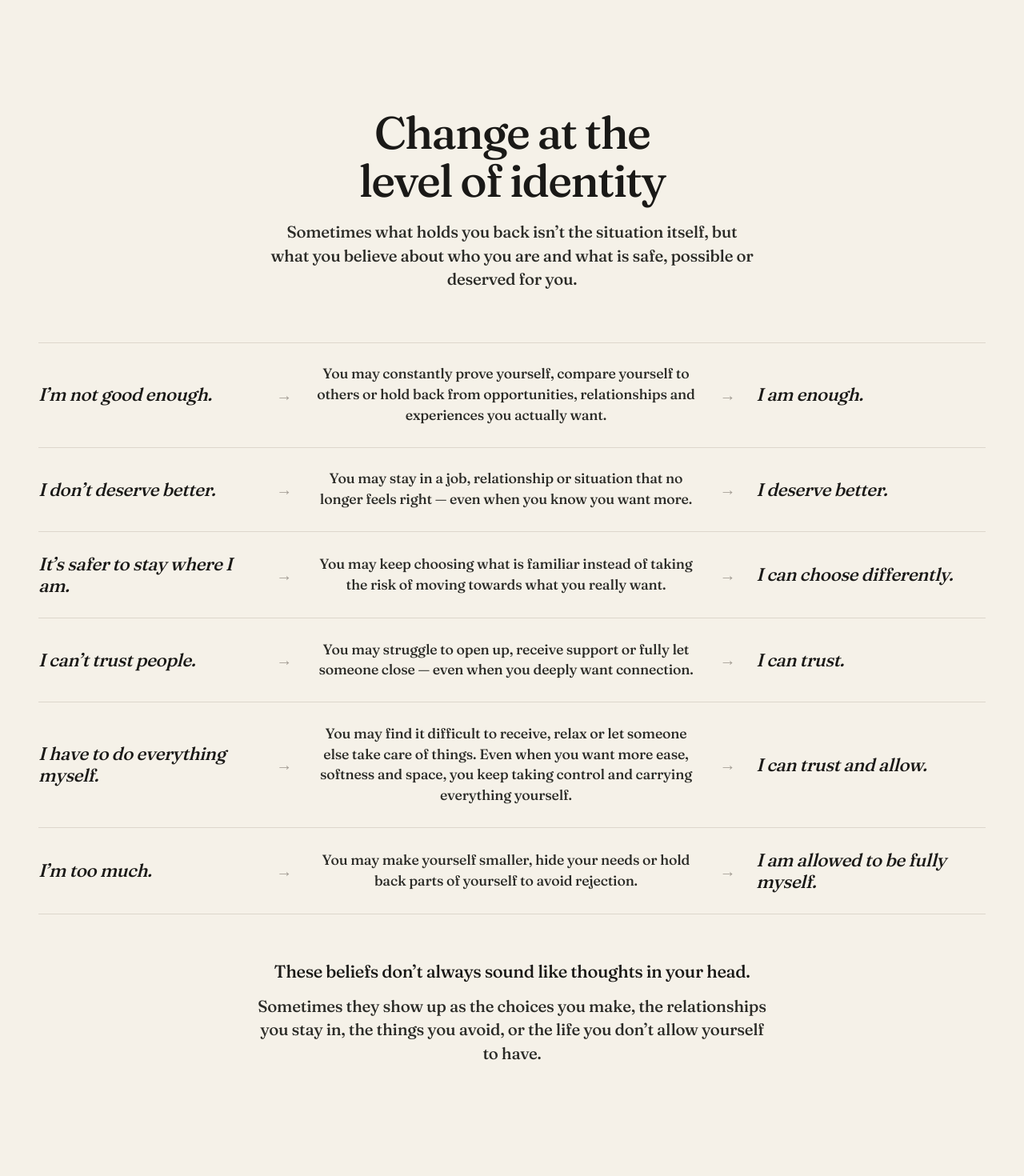
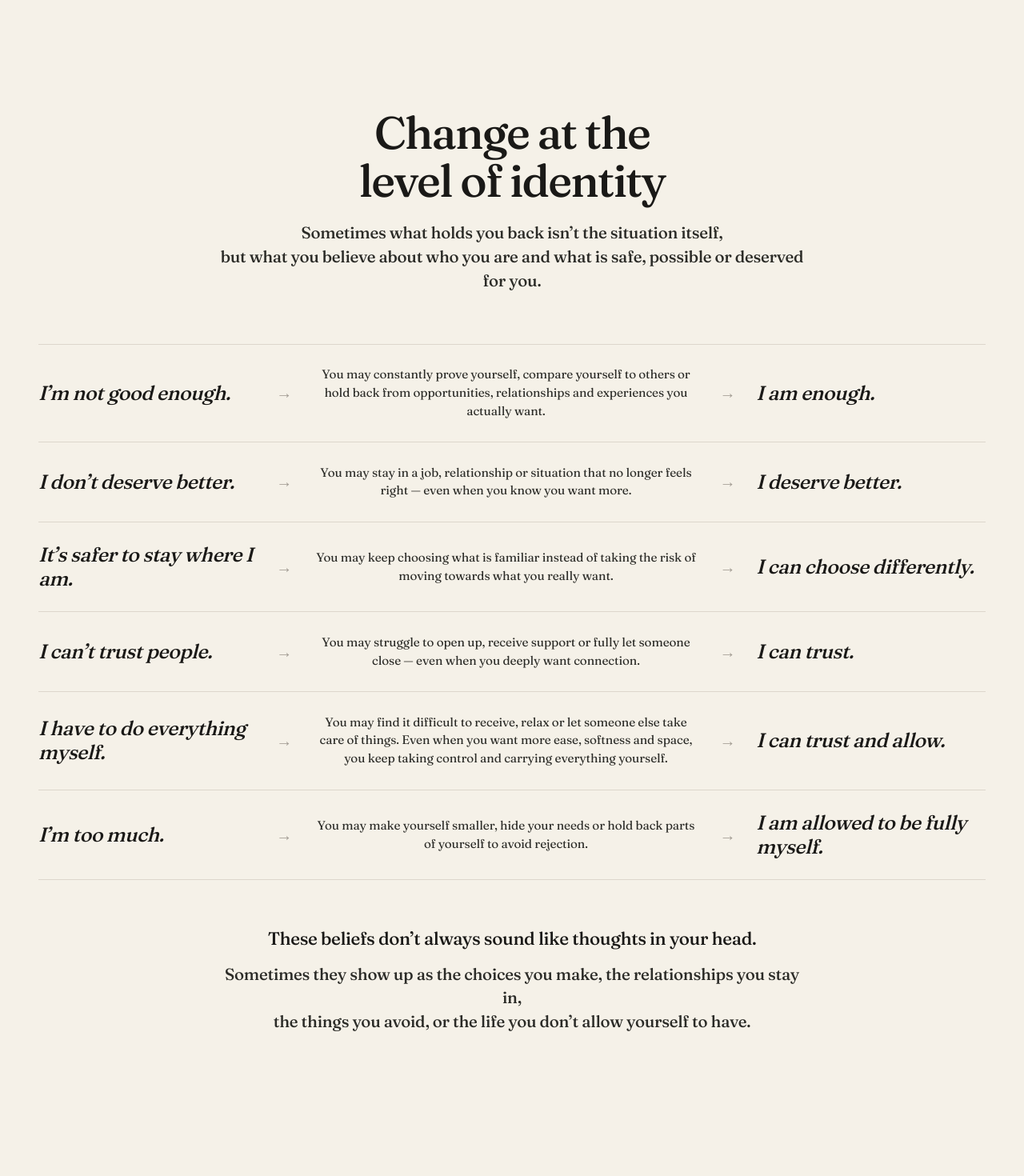
Before and after one commit to niksprojectsup-oss/niksravins.com, a Next.js app: page / in a window 1280 px wide. Shown: the part 3260-4730 px from the top of the page at 80% size. Built offline with nearby package versions, Linux system fonts and the light colour scheme; no server answers; the database is empty.

Commit message:
Refine identity shifts typography

```diff
--- a/src/app/globals.css
+++ b/src/app/globals.css
@@ -1203,7 +1203,7 @@
 
 .home-identity-intro,
 .home-identity-close {
-  max-width: 40rem;
+  max-width: 46rem;
   margin-inline: auto;
   text-align: center;
 }
@@ -1213,7 +1213,7 @@
 }
 
 .home-identity-heading {
-  margin: 0 auto 1.15rem;
+  margin: 0 auto 1.25rem;
   max-width: 16ch;
 }
 
@@ -1239,7 +1239,7 @@
 
 .home-identity-lede {
   margin: 0 auto;
-  max-width: 38rem;
+  max-width: 46rem;
 }
 
 .home-identity-lede-text,
@@ -1248,7 +1248,7 @@
   font-weight: 450;
   line-height: 1.45;
   letter-spacing: -0.014em;
-  text-wrap: pretty;
+  white-space: pre-line;
 }
 
 .home-identity-list {
@@ -1281,19 +1281,20 @@
 }
 
 .home-identity-belief-text {
-  font-size: clamp(1.28rem, 0.45vw + 1.05rem, 1.72rem);
+  font-size: clamp(1.38rem, 0.55vw + 1.12rem, 1.9rem);
   font-weight: 450;
   font-style: italic;
-  line-height: 1.2;
+  line-height: 1.18;
   letter-spacing: -0.02em;
   color: var(--nr-ink);
 }
 
 .home-identity-body-text {
-  font-size: clamp(1.02rem, 0.2vw + 0.95rem, 1.18rem);
-  font-weight: 450;
-  line-height: 1.45;
-  letter-spacing: -0.012em;
+  font-size: clamp(0.9rem, 0.12vw + 0.86rem, 1rem);
+  font-weight: 400;
+  line-height: 1.5;
+  letter-spacing: -0.006em;
+  color: #2b2b27;
 }
 
 .home-identity-arrow {
@@ -1309,14 +1310,14 @@
 }
 
 .home-identity-close-lead {
-  margin: 0 auto 0.85rem;
+  margin: 0 auto 0.9rem;
 }
 
 .home-identity-close-lead-text {
-  font-size: clamp(1.2rem, 0.4vw + 1.05rem, 1.55rem);
+  font-size: clamp(1.2rem, 0.4vw + 1.08rem, 1.5rem);
   font-weight: 500;
-  line-height: 1.3;
-  letter-spacing: -0.02em;
+  line-height: 1.35;
+  letter-spacing: -0.018em;
   color: var(--nr-ink);
 }
 
@@ -1329,6 +1330,11 @@
   margin: 0;
   font: inherit;
   color: inherit;
+}
+
+.home-identity-lede-text p,
+.home-identity-close-copy-text p {
+  white-space: pre-line;
 }
 
 @media (max-width: 799px) {
--- a/src/components/sections/home/HomeIdentityShiftsSection.tsx
+++ b/src/components/sections/home/HomeIdentityShiftsSection.tsx
@@ -5,12 +5,12 @@ import type { CmsHtmlFields } from "@/lib/cms/published-field-html";
 const HEADING_FALLBACK = "Change at the level of identity";
 
 const INTRO_FALLBACK =
-  "Sometimes what holds you back isn’t the situation itself, but what you believe about who you are and what is safe, possible or deserved for you.";
+  "Sometimes what holds you back isn’t the situation itself,\nbut what you believe about who you are and what is safe, possible or deserved for you.";
 
 const CLOSING_LEAD_FALLBACK = "These beliefs don’t always sound like thoughts in your head.";
 
 const CLOSING_FALLBACK =
-  "Sometimes they show up as the choices you make, the relationships you stay in, the things you avoid, or the life you don’t allow yourself to have.";
+  "Sometimes they show up as the choices you make, the relationships you stay in,\nthe things you avoid, or the life you don’t allow yourself to have.";
 
 const ROWS = [
   {
--- a/src/lib/cms/import/content-sources.ts
+++ b/src/lib/cms/import/content-sources.ts
@@ -207,17 +207,19 @@ function getIdentityShiftFieldValue(fieldKey: string): CmsTiptapJson | null {
     case "identityShifts.heading":
       return plainStringToTiptapDocument("Change at the level of identity");
     case "identityShifts.intro":
-      return plainStringToTiptapDocument(
-        "Sometimes what holds you back isn’t the situation itself, but what you believe about who you are and what is safe, possible or deserved for you.",
-      );
+      return linesToTiptapDocument([
+        "Sometimes what holds you back isn’t the situation itself,",
+        "but what you believe about who you are and what is safe, possible or deserved for you.",
+      ]);
     case "identityShifts.closingLead":
       return plainStringToTiptapDocument(
         "These beliefs don’t always sound like thoughts in your head.",
       );
     case "identityShifts.closing":
-      return plainStringToTiptapDocument(
-        "Sometimes they show up as the choices you make, the relationships you stay in, the things you avoid, or the life you don’t allow yourself to have.",
-      );
+      return linesToTiptapDocument([
+        "Sometimes they show up as the choices you make, the relationships you stay in,",
+        "the things you avoid, or the life you don’t allow yourself to have.",
+      ]);
     default:
       break;
   }
```
